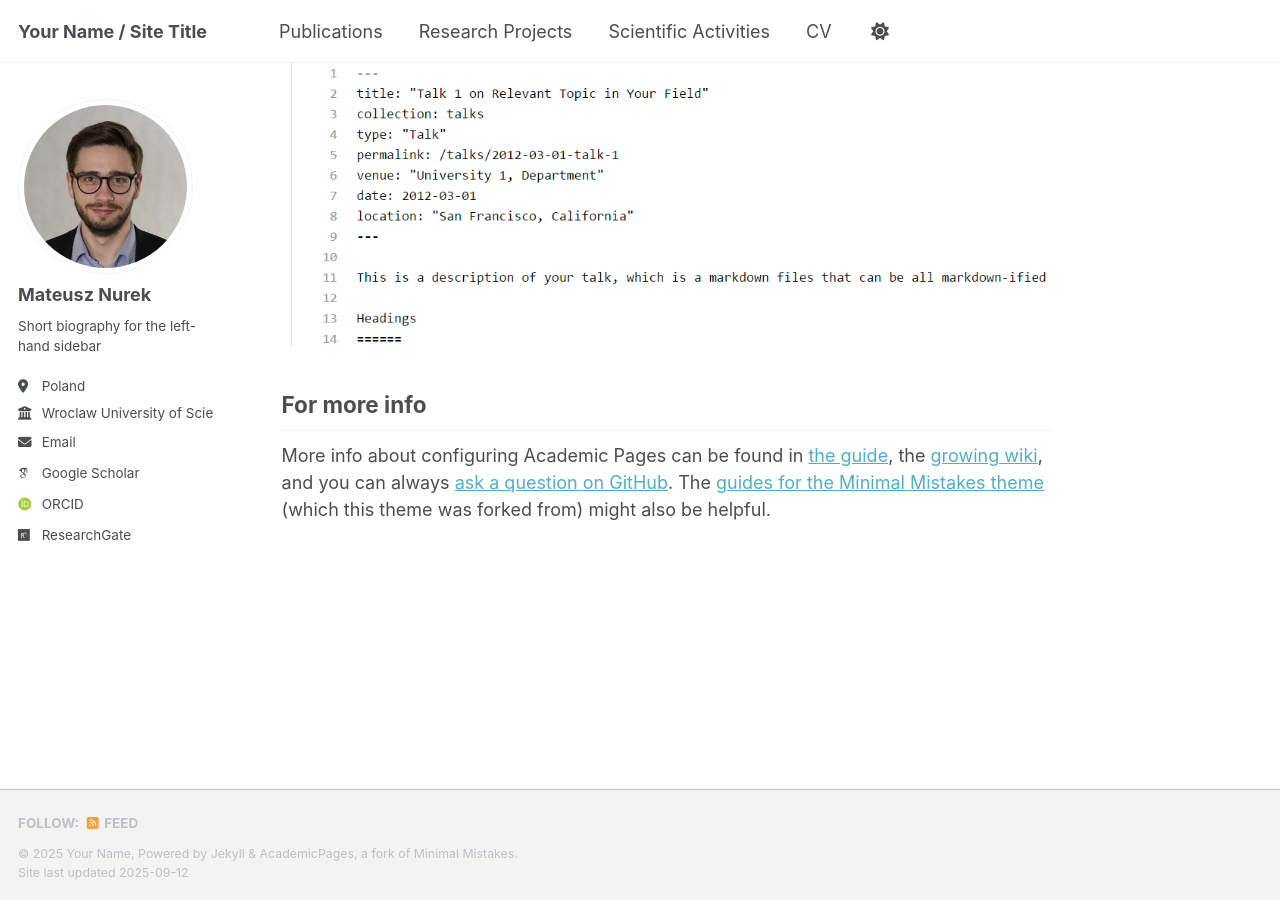
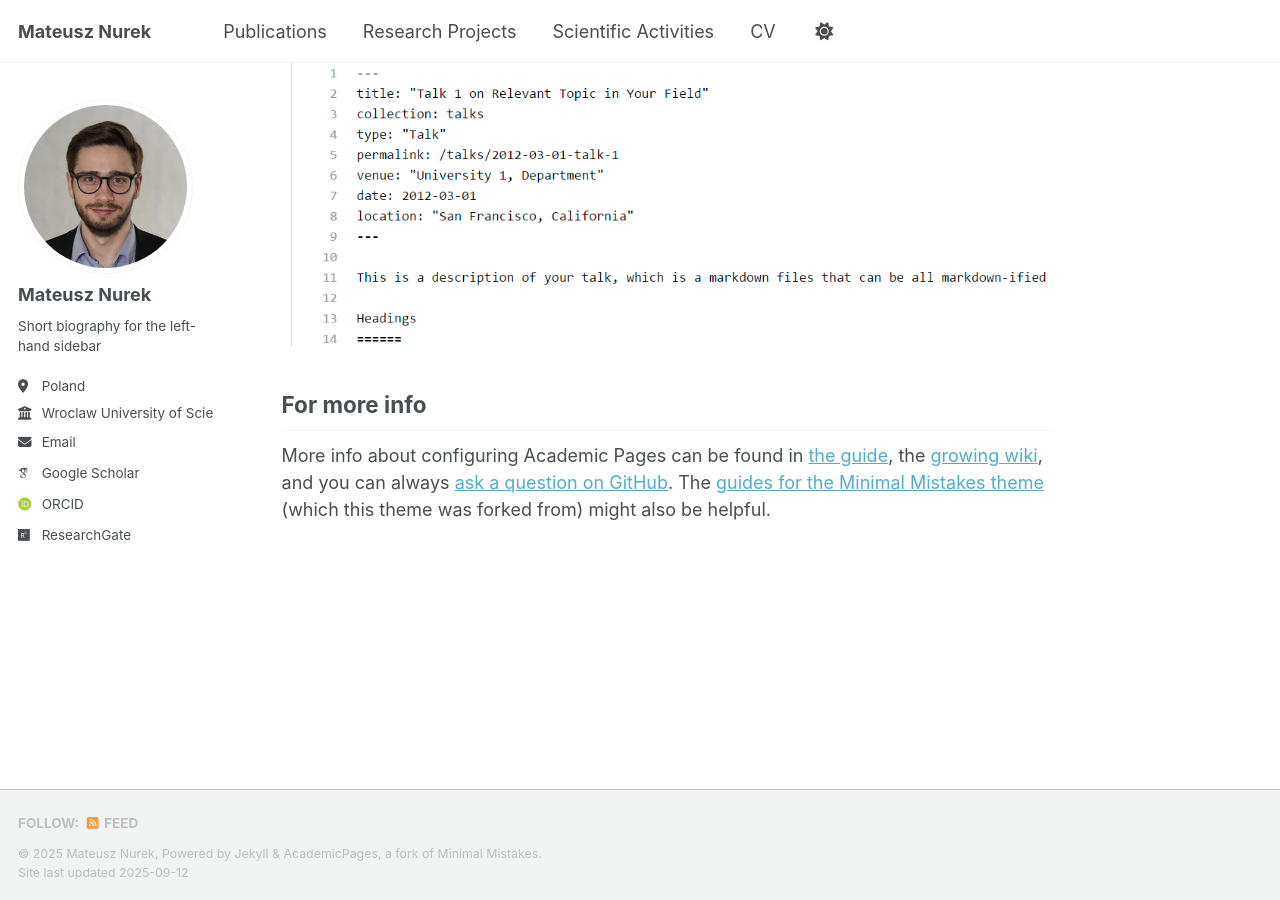
Before and after one commit to nurek-mateusz/nurek-mateusz.github.io, a Jekyll site: the page built from _pages/about.md, in a window 1280 px wide and 900 px high, scrolled down 2853 px. Built offline with Jekyll 4.4.1, drawn with Linux system fonts in a browser that asks for light colours; some web fonts are replaced.

Commit message:
Update _config.yml

```diff
--- a/_config.yml
+++ b/_config.yml
@@ -9,9 +9,9 @@
 # Basic Site Settings
 locale                   : "en-US"
 site_theme               : "default" # Currently available options are "default", "air"
-title                    : "Your Name / Site Title"
+title                    : "Mateusz Nurek"
 title_separator          : "-"
-name                     : &name "Your Name"
+name                     : &name "Mateusz Nurek"
 description              : &description "Your Name's academic portfolio"   # Update this with a general description of your site, this is the default if not overridden by a page
 url                      : https://nurek-mateusz.github.io # The base hostname & protocol for your site e.g. "https://[your GitHub username].github.io",
                                                            # or if you already have some other page hosted on Github then use "https://[your GitHub username].github.io/[Your Repo Name]"
```
